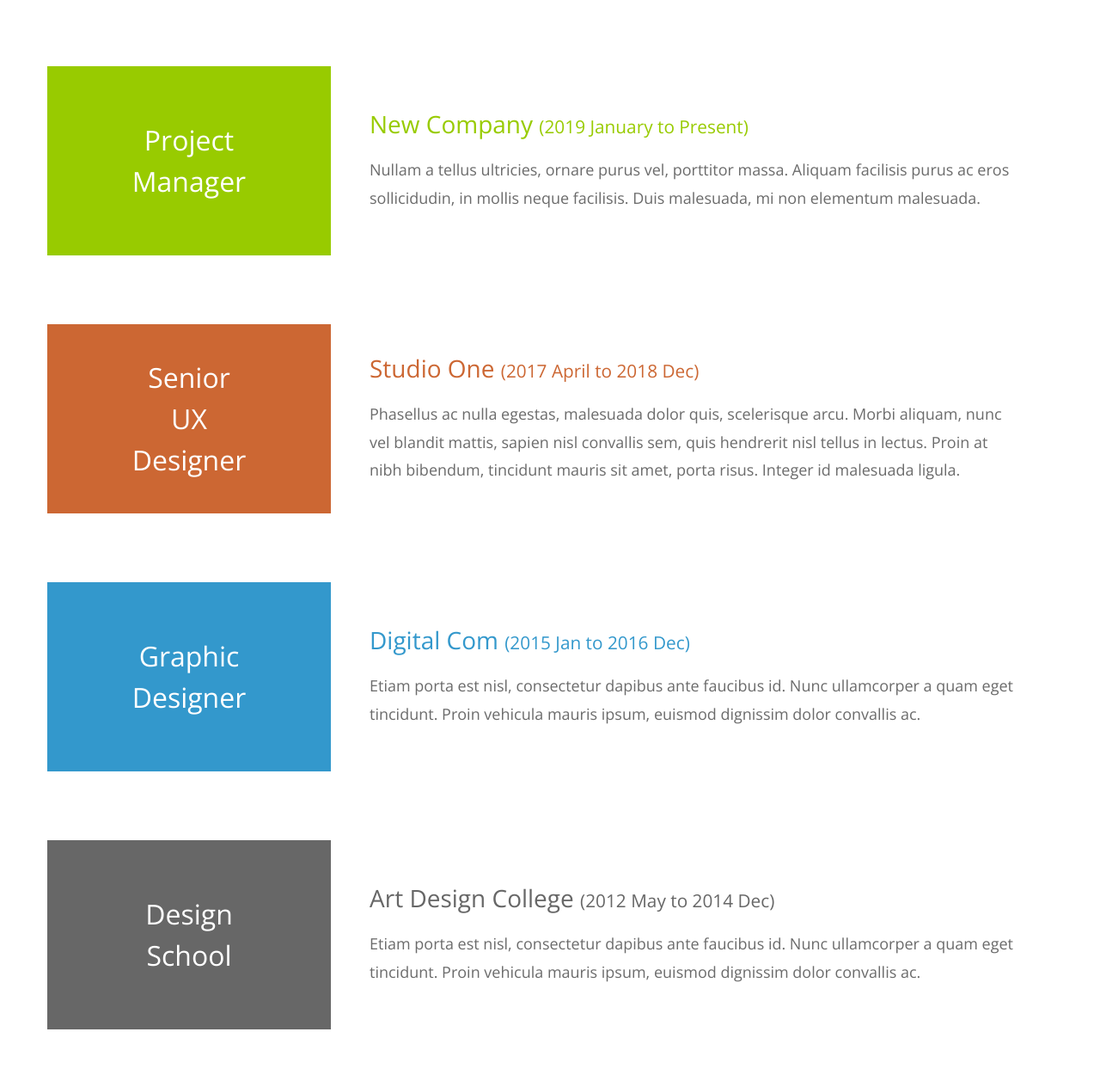
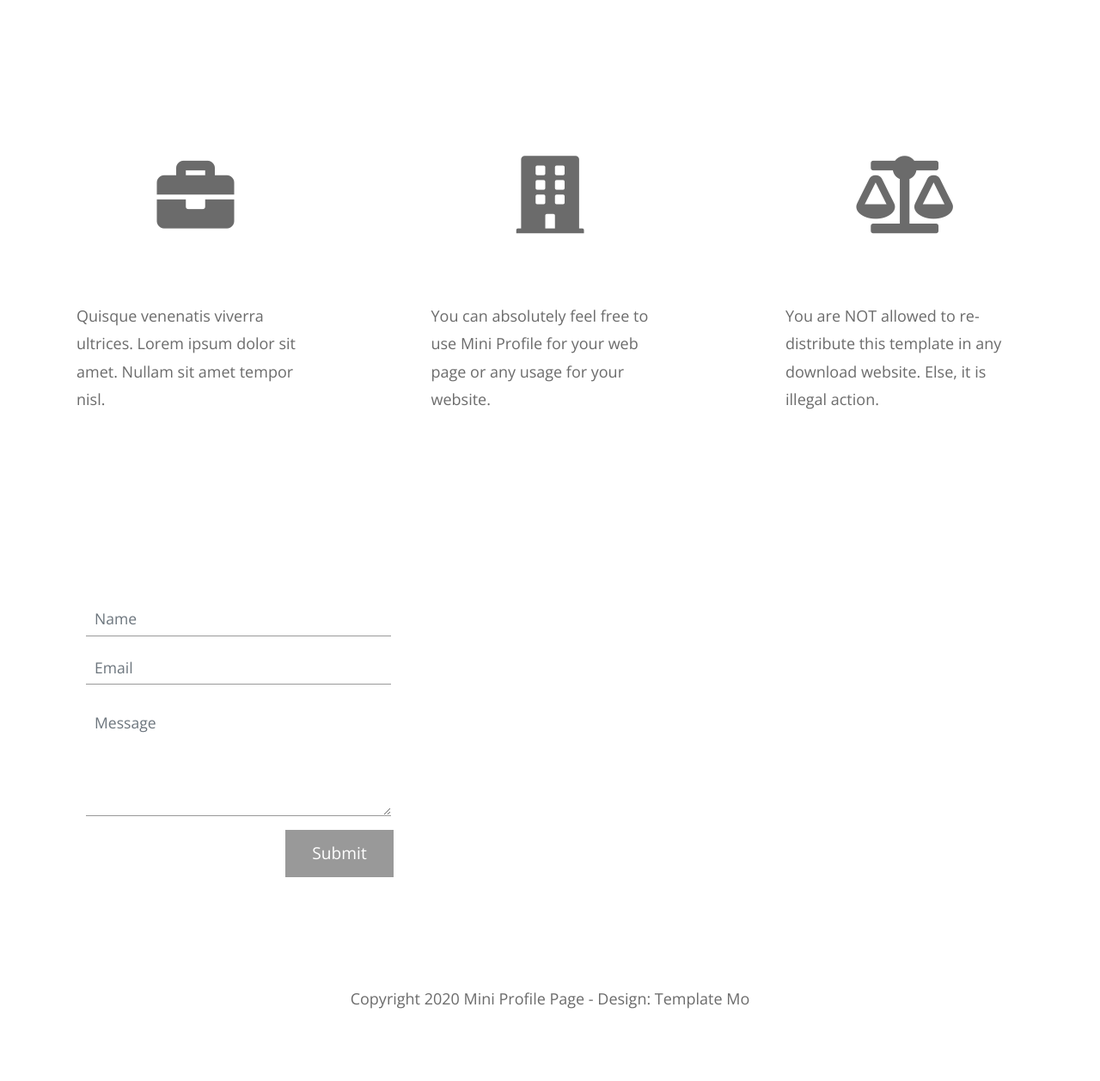
Before and after one commit to ixlanta/exam, a plain HTML site: page assigment2/templatemo_530_mini_profile/index.html in a window 1280 px wide. Shown: the part 1103-2360 px from the top of the page at 86% size. After the commit the page ends 2310 px from the top, so only its background shows below. Drawn offline with nearby package versions, Linux system fonts and the light colour scheme.

Commit message:
commit 2

```diff
--- a/assigment2/templatemo_530_mini_profile/index.html
+++ b/assigment2/templatemo_530_mini_profile/index.html
@@ -61,87 +61,7 @@ personalized experience, surprise delivery, interactive components, themed exper
     </section>
     <!-- End Welcome section -->
 
-    <!-- Portfolio section -->
-    <section id="tmPortfolio">
-      <div class="container-fluid">
-        <div class="row">
-          <div class="col-12">
-            <div class="tm-portfolio-item">
-              <div class="tm-portfolio-name text-white tm-bg-green">
-                Project Manager
-              </div>
-              <div class="tm-portfolio-description">
-                <h3 class="tm-text-green">
-                  New Company
-                  <span class="tm-title-small">(2019 January to Present)</span>
-                </h3>
-                <p class="mb-0">
-                  Nullam a tellus ultricies, ornare purus vel, porttitor massa.
-                  Aliquam facilisis purus ac eros sollicidudin, in mollis neque
-                  facilisis. Duis malesuada, mi non elementum malesuada.
-                </p>
-              </div>
-            </div>
 
-            <div class="tm-portfolio-item">
-              <div class="tm-portfolio-name text-white tm-bg-orange">
-                Senior UX Designer
-              </div>
-              <div class="tm-portfolio-description">
-                <h3 class="tm-text-orange">
-                  Studio One
-                  <span class="tm-title-small">(2017 April to 2018 Dec)</span>
-                </h3>
-                <p class="mb-0">
-                  Phasellus ac nulla egestas, malesuada dolor quis, scelerisque
-                  arcu. Morbi aliquam, nunc vel blandit mattis, sapien nisl
-                  convallis sem, quis hendrerit nisl tellus in lectus. Proin at
-                  nibh bibendum, tincidunt mauris sit amet, porta risus. Integer
-                  id malesuada ligula.
-                </p>
-              </div>
-            </div>
-
-            <div class="tm-portfolio-item">
-              <div class="tm-portfolio-name text-white tm-bg-blue">
-                Graphic Designer
-              </div>
-              <div class="tm-portfolio-description">
-                <h3 class="tm-text-blue">
-                  Digital Com
-                  <span class="tm-title-small">(2015 Jan to 2016 Dec)</span>
-                </h3>
-                <p class="mb-0">
-                  Etiam porta est nisl, consectetur dapibus ante faucibus id.
-                  Nunc ullamcorper a quam eget tincidunt. Proin vehicula mauris
-                  ipsum, euismod dignissim dolor convallis ac.
-                </p>
-              </div>
-            </div>
-
-            <div class="tm-portfolio-item">
-              <div class="tm-portfolio-name text-white tm-bg-dark-gray">
-                Design School
-              </div>
-              <div class="tm-portfolio-description">
-                <h3 class="tm-text-dark-gray">
-                  Art Design College
-                  <span class="tm-title-small">
-                    (2012 May to 2014 Dec)
-                  </span>
-                </h3>
-                <p class="mb-0">
-                  Etiam porta est nisl, consectetur dapibus ante faucibus id.
-                  Nunc ullamcorper a quam eget tincidunt. Proin vehicula mauris
-                  ipsum, euismod dignissim dolor convallis ac.
-                </p>
-              </div>
-            </div>
-          </div>
-        </div>
-      </div>
-    </section>
-    <!-- End portfolio section -->
 
     <!-- Contact section -->
     <div id="tmContact" class="parallax-window" data-parallax="scroll" data-image-src="img/mini-profile-bg-02.jpg">
```
